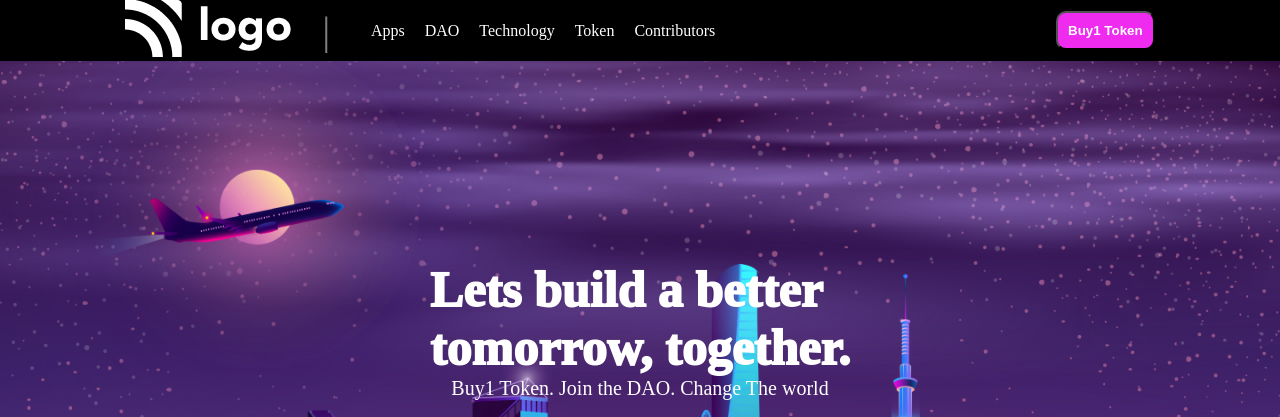
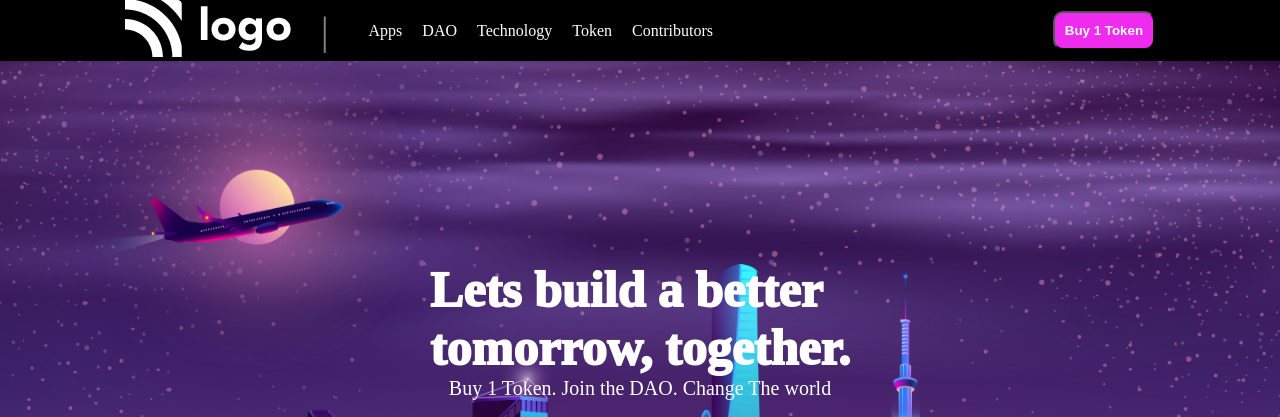
Before and after one commit to ssjdeveloper/HTML_CSS_Project-3, a plain HTML site: page index.html in a window 1280 px wide. Shown: the top 417 px of the page. Drawn offline with Linux system fonts and the light colour scheme.

Commit message:
some change

```diff
--- a/index.html
+++ b/index.html
@@ -25,7 +25,7 @@
                 </ul>
             </div>
             <div >
-                <button>Buy1 Token</button>
+                <button>Buy 1 Token</button>
             </div>
         </nav>
     </header>
@@ -34,7 +34,7 @@
     <main>
         <div class="main_section">
             <h1>Lets build a better <br> tomorrow, together.</h1>
-            <p>Buy1 Token. Join the DAO. Change The world</p>
+            <p>Buy 1 Token. Join the DAO. Change The world</p>
             <button class="btn">Request Early Access</button>
         </div>
     </main>
```
